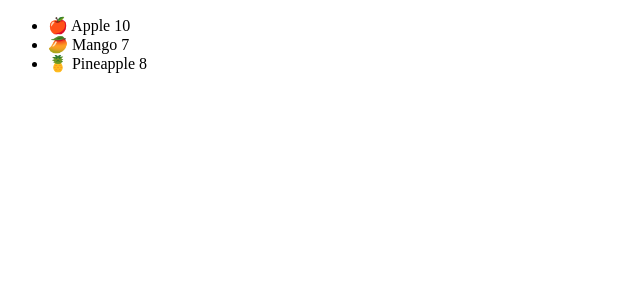
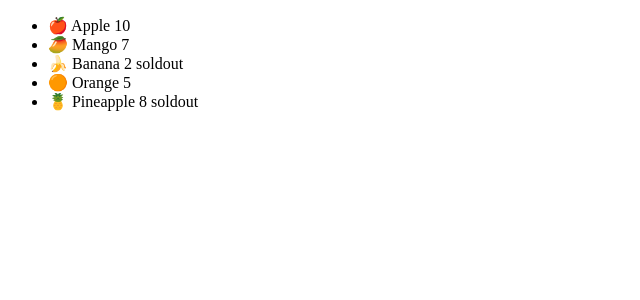
Before and after one commit to Ozioma45/React, a React (Vite) app in the folder Code_stoic/reactpro/: page / in a window 1280 px wide. Shown: the top 300 px of the page, without its empty margins (0-640 px from the left). Built offline with nearby package versions, Linux system fonts and the light colour scheme.

Commit message:
conditionally rendering a message using ternary

```diff
--- a/Code_stoic/reactpro/src/components/Fruit.jsx
+++ b/Code_stoic/reactpro/src/components/Fruit.jsx
@@ -1,15 +1,7 @@
-export default function Fruit({ name, price, emoji }) {
+export default function Fruit({ name, price, emoji, soldout }) {
   return (
-    <>
-      {/* {emoji} {name} {price} */}
-
-      {price > 5 ? (
-        <li>
-          {emoji} {name} {price}
-        </li>
-      ) : (
-        ""
-      )}
-    </>
+    <li>
+      {emoji} {name} {price} {soldout === true ? "soldout" : null}
+    </li>
   );
 }
--- a/Code_stoic/reactpro/src/components/Fruits.jsx
+++ b/Code_stoic/reactpro/src/components/Fruits.jsx
@@ -4,11 +4,11 @@
   //const fruits = ["Apple", "Mango", "Banana", "Orange", "Pineapple"];
 
   const fruits = [
-    { name: "Apple", price: 10, emoji: "🍎" },
-    { name: "Mango", price: 7, emoji: "🥭" },
-    { name: "Banana", price: 2, emoji: "🍌" },
-    { name: "Orange", price: 5, emoji: "🟠" },
-    { name: "Pineapple", price: 8, emoji: "🍍" },
+    { name: "Apple", price: 10, emoji: "🍎", soldout: false },
+    { name: "Mango", price: 7, emoji: "🥭", soldout: false },
+    { name: "Banana", price: 2, emoji: "🍌", soldout: true },
+    { name: "Orange", price: 5, emoji: "🟠", soldout: false },
+    { name: "Pineapple", price: 8, emoji: "🍍", soldout: true },
   ];
   return (
     <div>
@@ -19,6 +19,7 @@
             emoji={fruit.emoji}
             name={fruit.name}
             price={fruit.price}
+            soldout={fruit.soldout}
           />
         ))}
       </ul>
```
